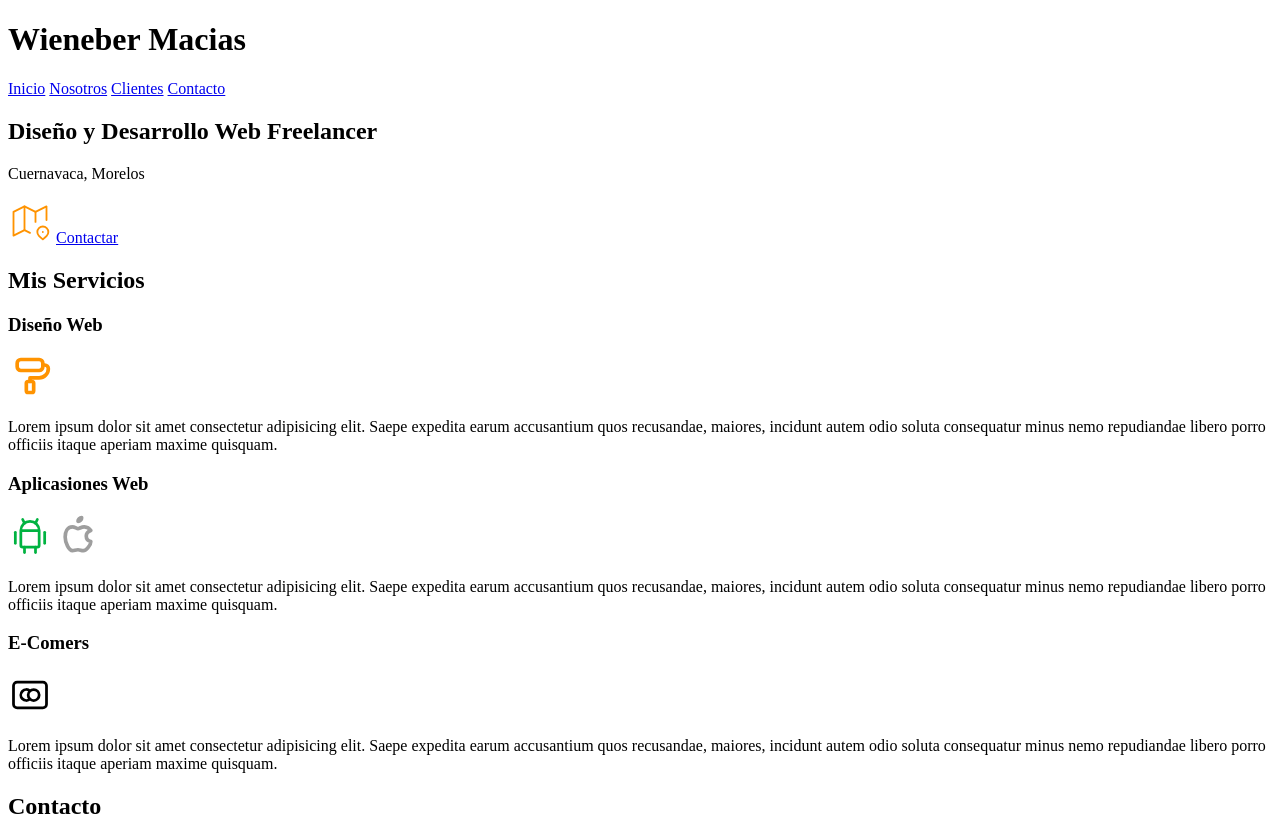
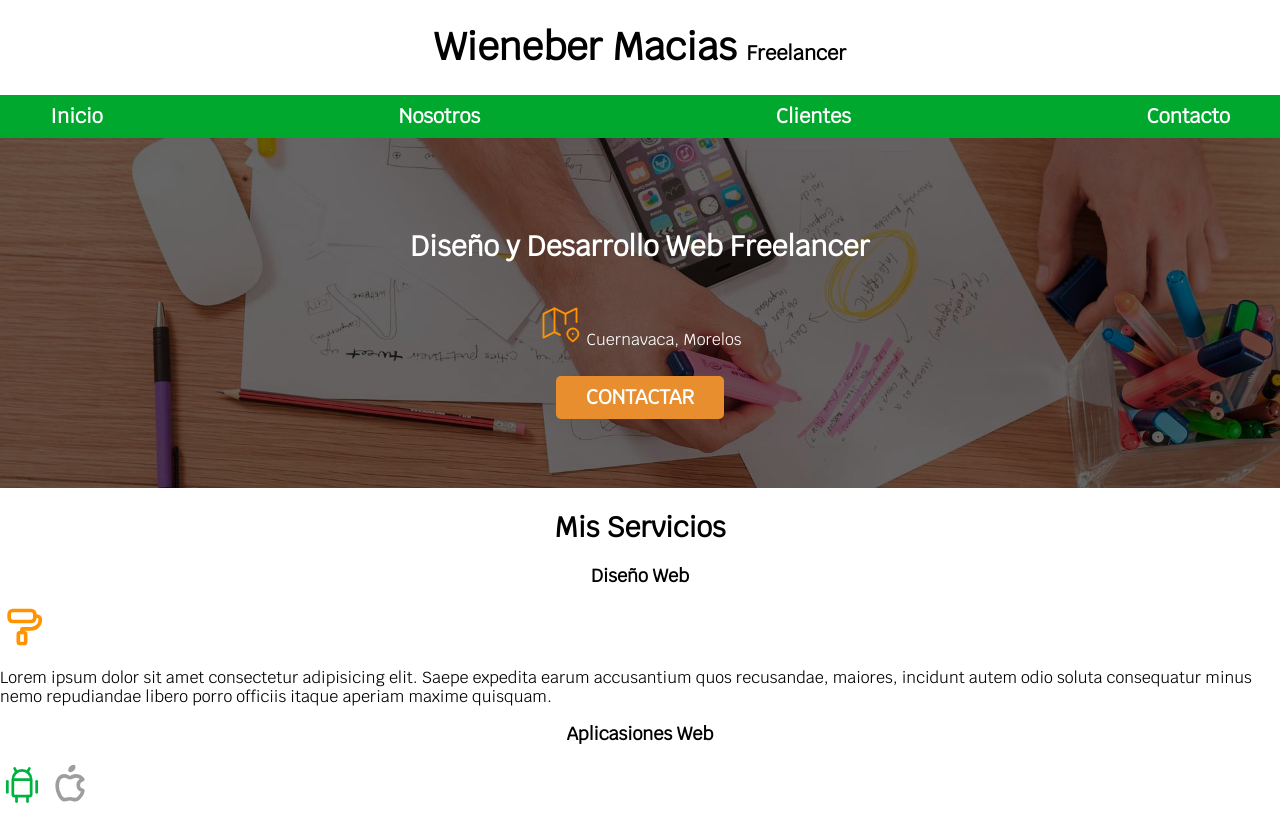
Before and after one commit to wieneberMA/Desarrollo-Web-Practias, a plain HTML site: page index.html in a window 1280 px wide. Shown: the top 823 px of the page. Drawn offline with Linux system fonts and the light colour scheme.

Commit message:
Actualizacion de pagina se agrego estructura y se avanzo con el diseño

```diff
--- /dev/null
+++ b/css/styles.css
@@ -0,0 +1,124 @@
+:root {
+    --blanco: #ffffff;
+    --oscuro: #000000;
+    --amarillo: #CADA2A;
+    --verde: #00A82D;
+    --gris: #757575;
+    --naranja: #E88E2E;
+
+}
+
+/*Globales*/
+html {
+    font-size: 62.5%;
+    box-sizing: border-box;
+}
+*, *:before, *:after {
+    box-sizing: inherit;
+  }
+
+body {
+    /** 1rem = 10px **/
+    font-size: 16px;
+    font-family: 'Krub', sans-serif;
+}
+
+h1{
+    font-size: 3.8rem;
+}
+h2{
+    font-size: 2.8rem;
+}
+h3{
+    font-size: 1.8rem;
+}
+h1,h2,h3{
+    text-align: center;
+}
+
+.titulo span {
+    font-size: 2rem;
+    color:var(--oscuro);
+}
+
+.contenedor {
+    max-width: 120rem;
+    margin: 0 auto;
+}
+
+.boton{
+    background-color: var(--naranja);
+    color: var(--blanco);
+    padding: 1rem 3rem;
+    margin-top: 1rem;
+    font-size: 2rem;
+    text-decoration: none;
+    text-transform: uppercase;
+    font-weight: 700;
+    border-radius: .5rem;
+    width: 90%;
+    text-align: center;
+}
+@media (min-width: 480px) {
+    .boton{
+        width: auto;
+    }
+}
+
+.nav-bg {
+    background-color: var(--verde);
+}
+
+.navegacion-principal {
+    display: flex;
+    flex-direction: column;
+    align-items: center;
+}
+/*premite escalar la barra de navegacion  cierta resolucion*/
+@media (min-width: 768px) {
+    .navegacion-principal {
+        flex-direction: row;
+        justify-content: space-between;
+    }
+}
+
+.navegacion-principal a {
+    color: var(--blanco);
+    text-decoration: none;
+    font-size: 2rem;
+    font-weight: bold;
+    padding: 1rem;
+}
+
+.navegacion-principal a:hover {
+    background-color: var(--naranja);
+    color: var(--oscuro);
+}
+
+.hero{
+    background-image: url(../img/hero.jpg);
+    background-repeat: no-repeat;
+    background-size: cover;
+    height: 350px;
+
+    position: relative;
+
+}
+.contenido-hero{
+    position: absolute;
+    /*background-color: rgba(0, 0, 0, .6);*/
+    background-color: rgb(0 0 0 / 60%);
+    width: 100%;
+    height: 100%;
+
+
+    display: flex;
+    flex-direction:column;
+    align-items: center;
+    justify-content: center;
+
+}
+.contenido-hero h2,
+.contenido-hero p{
+    color: var(--blanco);
+}
--- a/index.html
+++ b/index.html
@@ -6,24 +6,42 @@
     <meta http-equiv="X-UA-Compatible" content="IE=edge">
     <meta name="viewport" content="width=device-width, initial-scale=1.0">
     <title>Diseñador Freelancer</title>
+    <link rel="stylesheet" href="css/normalize.css">
+    <link rel="preconnect" href="https://fonts.googleapis.com">
+    <link rel="preconnect" href="https://fonts.gstatic.com" crossorigin>
+    <link href="https://fonts.googleapis.com/css2?family=Krub&display=swap" rel="stylesheet">
+    <link rel="preload" href="css/styles.css" as="styles">
+    <link rel="stylesheet" href="/css/styles.css">
 </head>
 
 <body>
 
     <head>
-        <h1>Wieneber Macias</h1>
+        <h1 class="titulo">Wieneber Macias
+            <span>
+                Freelancer
+            </span>
+        </h1>
     </head>
-    <nav>
+    <div class="nav-bg">
+        <nav class="navegacion-principal contenedor">
             <a href="#">Inicio</a>
             <a href="#">Nosotros</a>
             <a href="#">Clientes</a>
             <a href="#">Contacto</a>
         </nav>
+    </div>
 
 
-    <section>
-        <h2>Diseño y Desarrollo Web Freelancer </h2>
-        <p>Cuernavaca, Morelos</p>
+    <section class="hero">
+        <div class="contenido-hero">
+            <h2 class="">
+                Diseño y Desarrollo Web
+                <span>
+                    Freelancer
+                </span>
+            </h2>
+            <p>
                 <svg xmlns="http://www.w3.org/2000/svg" class="icon icon-tabler icon-tabler-map-2" width="44" height="44" viewBox="0 0 24 24" stroke-width="1" stroke="#ff9300" fill="none" stroke-linecap="round" stroke-linejoin="round">
                     <path stroke="none" d="M0 0h24v24H0z" fill="none"/>
                     <path d="M12 18.5l-3 -1.5l-6 3v-13l6 -3l6 3l6 -3v7.5" />
@@ -32,7 +50,10 @@
                     <path d="M21.121 20.121a3 3 0 1 0 -4.242 0c.418 .419 1.125 1.045 2.121 1.879c1.051 -.89 1.759 -1.516 2.121 -1.879z" />
                     <path d="M19 18v.01" />
                 </svg>
-        <a href="#">Contactar</a>
+                Cuernavaca, Morelos
+            </p>
+            <a class="boton" href="#">Contactar</a>
+        </div>
         </section>
 
 
```
Also changed, not shown: css/normalize.css (added). Lines whose indentation alone changed are shown as unchanged.
